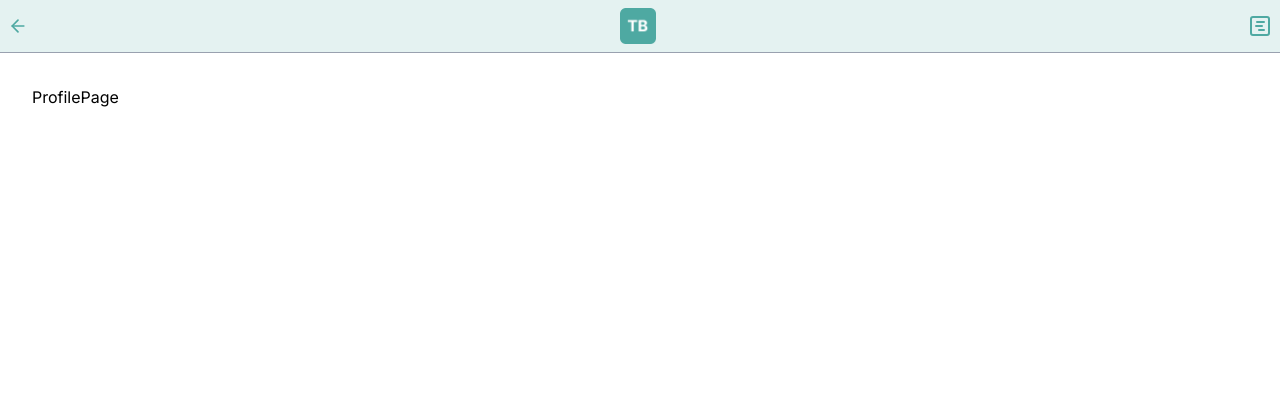
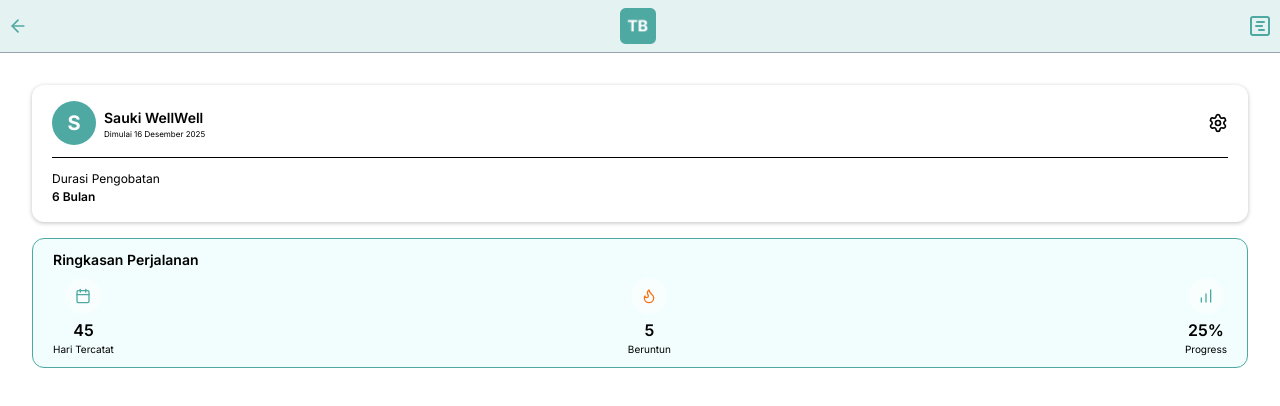
Before and after one commit to saputt/TIBER-FE, a React (Vite) app: page /profile in a window 1280 px wide. Shown: the top 406 px of the page. Built offline with nearby package versions, Linux system fonts and the light colour scheme.

Commit message:
feat add profilecard and summarycard

```diff
--- a/src/index.css
+++ b/src/index.css
@@ -16,6 +16,7 @@
   --color-sec-dark-blue: #3b9dff;
   --color-light-orange: #faba26;
   --color-dark-orange: #f97316;
+  --color-tersier: #77f3ea;
   --shadow-card: 0px 1px 4px 0px #00000040;
   --shadow-button: 10px 10px 20px 0px #0000001a;
   --shadow-input: 1px solid #0000004d;
--- /dev/null
+++ b/src/pages/Profile/components/ProfileCard.jsx
@@ -0,0 +1,32 @@
+import React from "react";
+import Card from "../../../components/atoms/Card";
+import { Settings } from "lucide-react";
+
+const ProfileCard = () => {
+  return (
+    <Card
+      variant="white"
+      boxShadowActive={true}
+      size="full"
+      className="flex flex-col gap-3 py-4"
+    >
+      <div className="flex gap-2 items-center">
+        <div className="text-white w-11 h-11 aspect-square bg-primary rounded-full flex items-center justify-center font-bold text-h2">
+          S
+        </div>
+        <div className="flex flex-col flex-1">
+          <h3 className="font-semibold text-h4">Sauki WellWell</h3>
+          <p className="text-h7">Dimulai 16 Desember 2025</p>
+        </div>
+        <Settings size={20} />
+      </div>
+      <hr />
+      <div className="flex flex-col">
+        <h5 className="text-h5">Durasi Pengobatan</h5>
+        <p className="font-semibold text-h5">6 Bulan</p>
+      </div>
+    </Card>
+  );
+};
+
+export default ProfileCard;
--- /dev/null
+++ b/src/pages/Profile/components/SummaryCard.jsx
@@ -0,0 +1,51 @@
+import React from "react";
+import Card from "../../../components/atoms/Card";
+import { Calendar, ChartNoAxesColumnIncreasing, Flame } from "lucide-react";
+
+const SummaryCard = () => {
+  return (
+    <Card
+      size="full"
+      className="flex flex-col gap-2 bg-tersier/10 border-1 border-primary"
+    >
+      <h4 className="text-h4 font-semibold">Ringkasan Perjalanan</h4>
+
+      {/* Hari tercatat */}
+      <div className="flex justify-between">
+        <div className="flex flex-col text-center items-center gap-1">
+          <div className="w-9 h-9 aspect-square rounded-full bg-white/50 flex justify-center items-center">
+            <Calendar className="text-primary" size={16} />
+          </div>
+          <div className="flex flex-col text-center items-center">
+            <h3 className="font-semibold text-h3">45</h3>
+            <p className="text-h6">Hari Tercatat</p>
+          </div>
+        </div>
+
+        {/* Streak */}
+        <div className="flex flex-col text-center items-center gap-1">
+          <div className="w-9 h-9 aspect-square rounded-full bg-white/50 flex justify-center items-center">
+            <Flame size={16} className="text-dark-orange" />
+          </div>
+          <div className="flex flex-col">
+            <h3 className="font-semibold text-h3">5</h3>
+            <p className="text-h6">Beruntun</p>
+          </div>
+        </div>
+
+        {/* progress */}
+        <div className="flex flex-col text-center items-center gap-1">
+          <div className="w-9 h-9 aspect-square rounded-full bg-white/50 flex justify-center items-center">
+            <ChartNoAxesColumnIncreasing className="text-primary" size={16} />
+          </div>
+          <div className="flex flex-col">
+            <h3 className="font-semibold text-h3">25%</h3>
+            <p className="text-h6">Progress</p>
+          </div>
+        </div>
+      </div>
+    </Card>
+  );
+};
+
+export default SummaryCard;
--- a/src/pages/Profile/index.jsx
+++ b/src/pages/Profile/index.jsx
@@ -1,9 +1,14 @@
-import React from 'react'
+import React from "react";
+import ProfileCard from "./components/ProfileCard";
+import SummaryCard from "./components/SummaryCard";
 
 const ProfilePage = () => {
   return (
-    <div>ProfilePage</div>
-  )
-}
+    <div className="flex flex-col gap-4">
+      <ProfileCard />
+      <SummaryCard />
+    </div>
+  );
+};
 
-export default ProfilePage
+export default ProfilePage;
```
